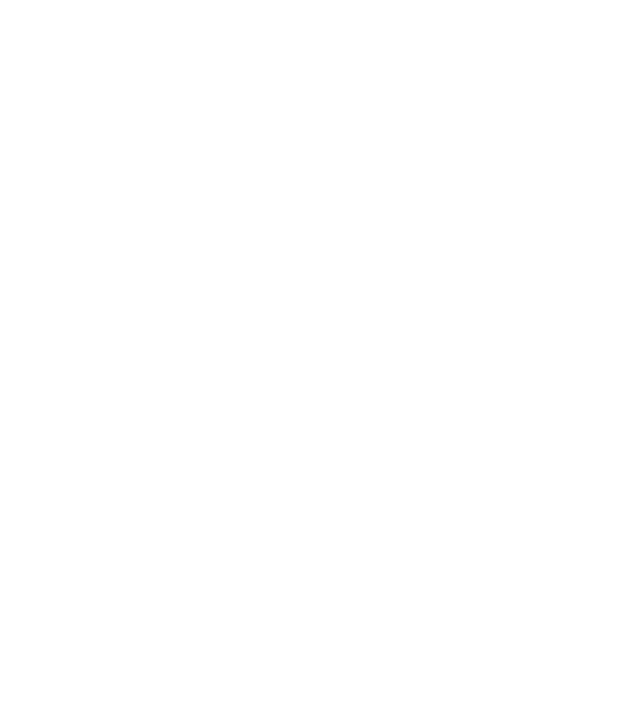
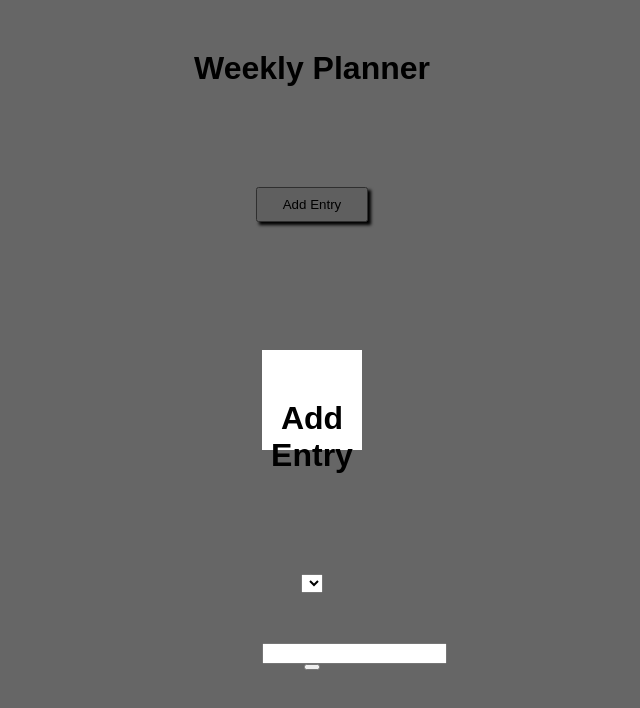
Before and after one commit to alessandragutierrez/week-planner, a plain HTML site: page index.html in a window 1280 px wide. Shown: the whole page, without its empty margins (328-968 px from the left). Drawn offline with Linux system fonts and the light colour scheme.

Commit message:
first page in progress

```diff
--- a/index.html
+++ b/index.html
@@ -7,6 +7,40 @@
   <link rel="stylesheet" href="styles.css">
 </head>
 <body>
+  <div class="container">
+    <div class="row center">
+      <div class="column-full center">
+        <h1>Weekly Planner</h1>
+      </div>
+    </div>
+    <div class="row center">
+      <div class="column-full center">
+        <button class="add-button">Add Entry</button>
+      </div>
+    </div>
+  </div>
+  <div class="modal">
+    <div class="modal-box">
+      <div class="row">
+        <div class="column-full">
+          <h1>Add Entry</h1>
+        </div>
+      </div>
+      <div class="row">
+        <div class="column-full">
+          <select name="" id="">
+            <option value=""></option>
+          </select>
+        </div>
+      </div>
+      <div class="row">
+        <input type="textarea">
+      </div>
+      <div class="row">
+        <button></button>
+      </div>
+    </div>
+  </div>
   <script src="main.js"></script>
 </body>
 </html>
--- a/styles.css
+++ b/styles.css
@@ -0,0 +1,57 @@
+* {
+  font-family: sans-serif;
+  margin: 0 auto;
+  box-sizing: border-box;
+}
+
+.hidden {
+  display: none !important;
+}
+
+.container {
+  width: 900px;
+}
+
+.row {
+  display: flex;
+  width: 100%;
+}
+
+.column-full {
+  width: 100%;
+  text-align: center;
+  margin: 50px 0;
+}
+
+.center {
+  justify-content: center;
+}
+
+.add-button {
+  padding: 8px 25px;
+  box-shadow: 3px 3px 3px;
+}
+
+.add-button:hover {
+  cursor: pointer;
+}
+
+.modal {
+  position: fixed;
+  background-color: rgba(0, 0, 0, 0.6);
+  top: 0;
+  left: 0;
+  min-height: 100vh;
+  width: 100%;
+  display: flex;
+  justify-content: center;
+  align-items: center;
+  align-content: space-between;
+}
+
+.modal-box {
+  background-color: white;
+  width: 100px;
+  height: 100px;
+  text-align: center;
+}
```
